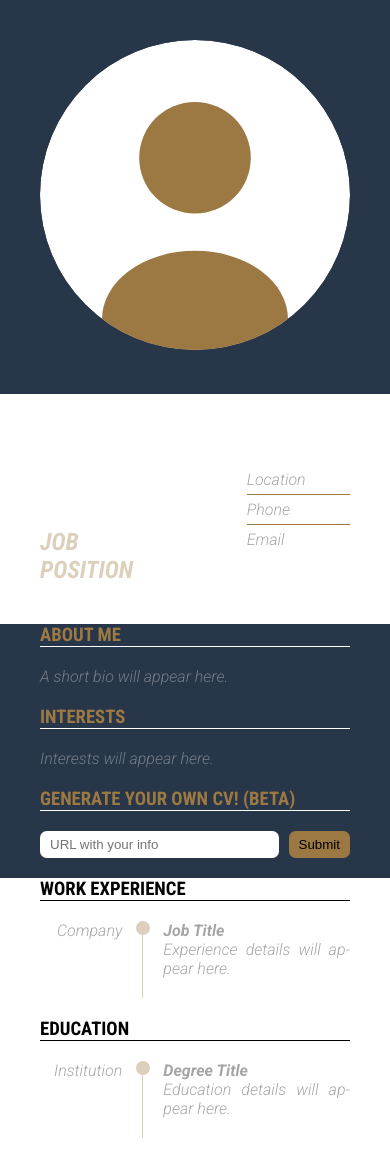
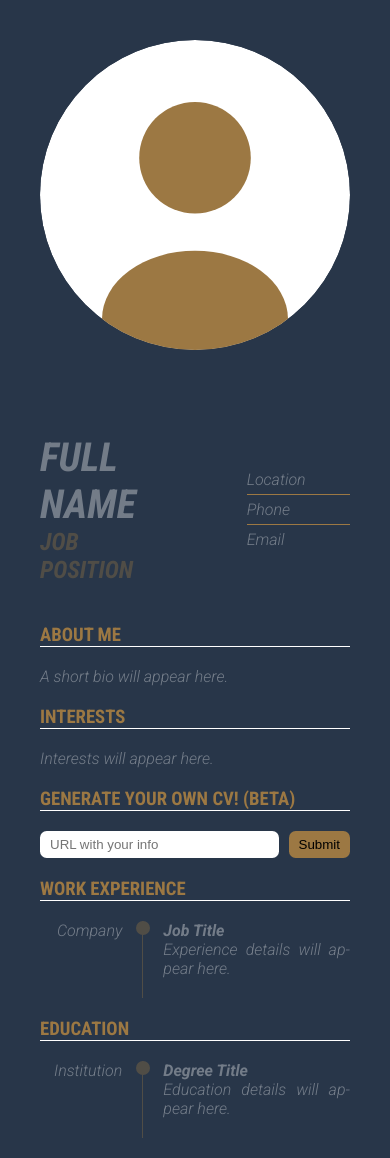
Before and after one commit to lechaosx/cv-generator, a Flask app: page / in a window 390 px wide. Run offline with Flask 3, Linux system fonts and the light colour scheme; parts of the project's set-up code (start-up, migrations or seed data) failed here and were passed over.

Commit message:
Applies alternating styles for main sections
Refines responsive styling for smaller screens by applying contrasting colors to every second main content section. This improves visual separation and readability of content blocks. Ensures links within these sections maintain visibility.

```diff
--- a/backend/src/static/style.css
+++ b/backend/src/static/style.css
@@ -274,16 +274,20 @@
 @media screen and (max-width: 80rem) {
 	main {
 		grid-template-columns: 1fr;
-	}
 
-	main > * {
-		color: var(--white);
-		background-color: var(--dark);
-	}
+		> :nth-child(2n) {
+			color: var(--white);
+			background-color: var(--dark);
 
-	main > * .section-header {
-		color: var(--light);
-		border-bottom-color: var(--white);
+			a {
+				color: var(--white);
+			}
+
+			.section-header {
+				color: var(--light);
+				border-bottom-color: var(--white);
+			}
+		}
 	}
 
 	.title, h1 {
```
